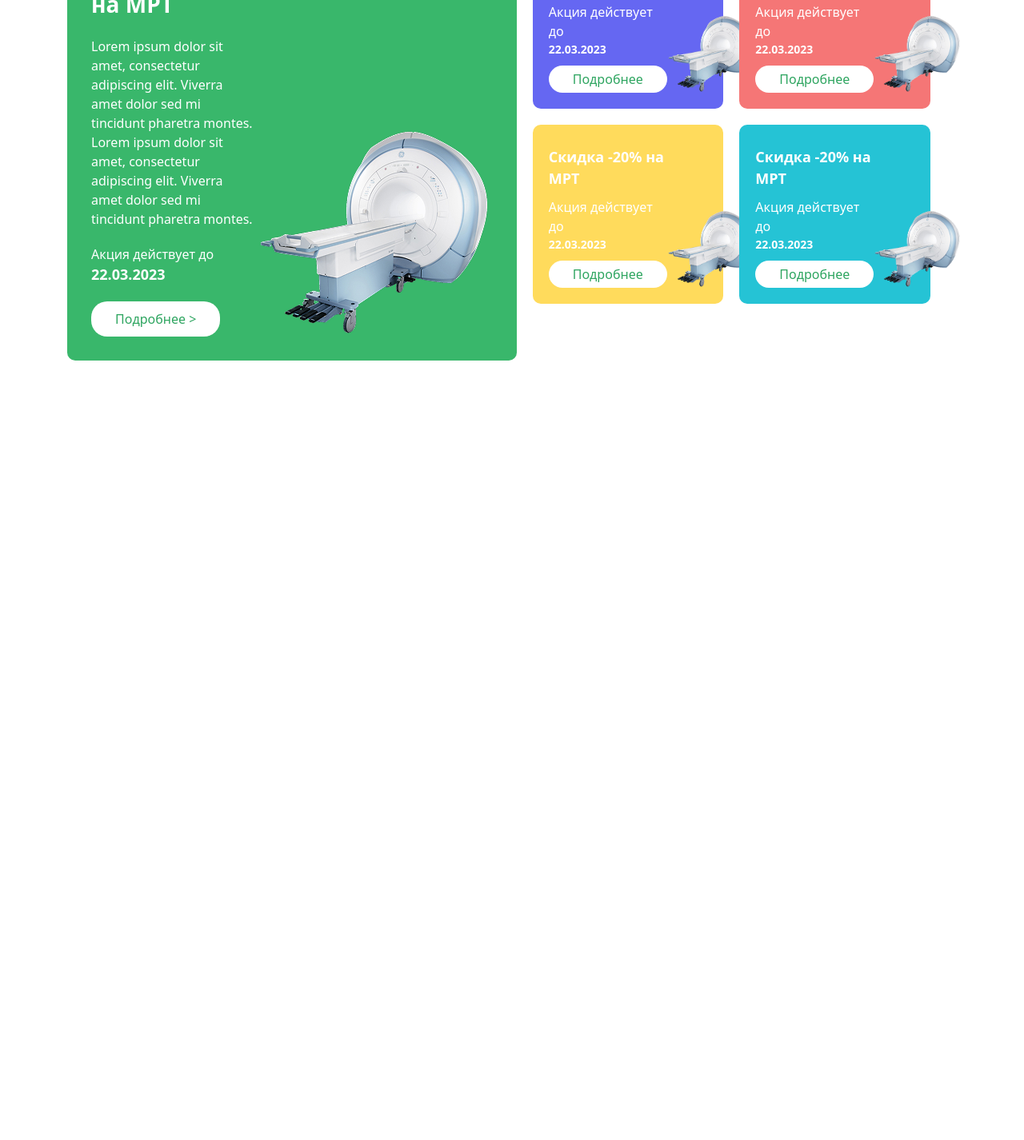
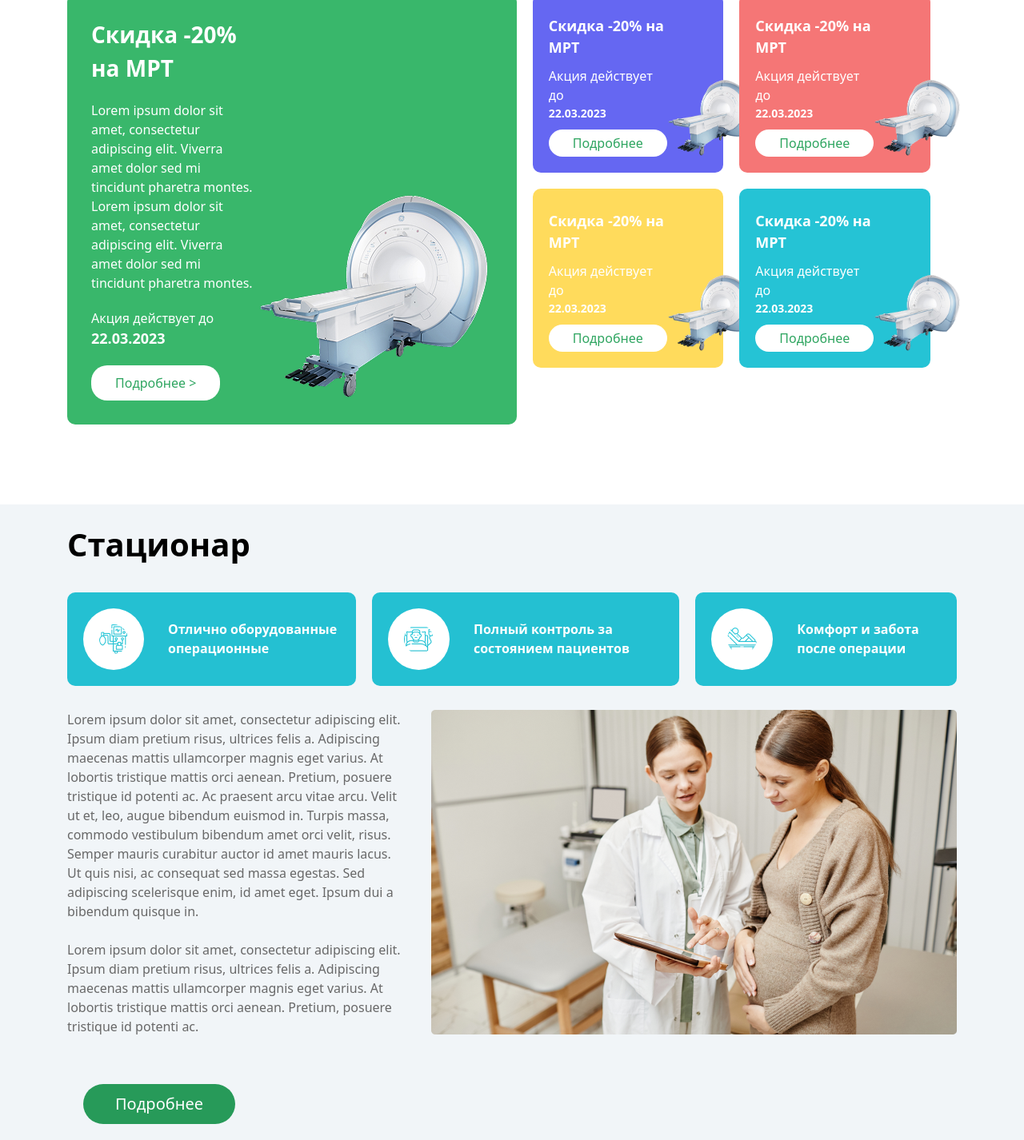
Before and after one commit to MuhammadEvazov/project4, a website: page src/index.html in a window 1280 px wide. Shown: the part 3553-4979 px from the top of the page at 80% size. Before the commit the page ends 4024 px from the top, so only its background shows below. Drawn offline with nearby package versions, Linux system fonts and the light colour scheme; files that its build step writes are made by us from their sources.

Commit message:
fifth section created successfully

```diff
--- a/src/index.html
+++ b/src/index.html
@@ -162,7 +162,7 @@
             </article>
         </section>
 
-        <section class="section4 p-[20px] lg:w-[90%] lg:m-auto lg:max-w-[1300px] flex flex-col items-start gap-[30px]">
+        <section class="section4 p-[20px] lg:w-[90%] lg:m-auto lg:max-w-[1300px] flex flex-col items-start gap-[30px] lg:py-[100px]">
             <h1 class="text-[40px] font-[700]">Наши акции</h1>
             <article class="flex flex-col items-start gap-[20px] lg:flex-row">
                 <aside
@@ -188,7 +188,8 @@
                             <p class="flex flex-col">Акция действует до
                                 <span class="font-[800] text-[14px]">22.03.2023</span>
                             </p>
-                            <button class="py-[5px] px-[30px] bg-[white] text-[#2EA560] rounded-[20px]">Подробнее  </button>
+                            <button class="py-[5px] px-[30px] bg-[white] text-[#2EA560] rounded-[20px]">Подробнее
+                            </button>
                         </div>
                         <img class="w-[150px] lg:w-[110px]" src="./Images/image 4 (2).png" alt="">
                     </div>
@@ -199,7 +200,8 @@
                             <p class="flex flex-col">Акция действует до
                                 <span class="font-[800] text-[14px]">22.03.2023</span>
                             </p>
-                            <button class="py-[5px] px-[30px] bg-[white] text-[#2EA560] rounded-[20px]">Подробнее  </button>
+                            <button class="py-[5px] px-[30px] bg-[white] text-[#2EA560] rounded-[20px]">Подробнее
+                            </button>
                         </div>
                         <img class="w-[150px] lg:w-[110px]" src="./Images/image 4 (2).png" alt="">
                     </div>
@@ -210,7 +212,8 @@
                             <p class="flex flex-col">Акция действует до
                                 <span class="font-[800] text-[14px]">22.03.2023</span>
                             </p>
-                            <button class="py-[5px] px-[30px] bg-[white] text-[#2EA560] rounded-[20px]">Подробнее  </button>
+                            <button class="py-[5px] px-[30px] bg-[white] text-[#2EA560] rounded-[20px]">Подробнее
+                            </button>
                         </div>
                         <img class="w-[150px] lg:w-[110px]" src="./Images/image 4 (2).png" alt="">
                     </div>
@@ -221,10 +224,59 @@
                             <p class="flex flex-col">Акция действует до
                                 <span class="font-[800] text-[14px]">22.03.2023</span>
                             </p>
-                            <button class="py-[5px] px-[30px] bg-[white] text-[#2EA560] rounded-[20px]">Подробнее  </button>
+                            <button class="py-[5px] px-[30px] bg-[white] text-[#2EA560] rounded-[20px]">Подробнее
+                            </button>
                         </div>
                         <img class="w-[150px] lg:w-[110px]" src="./Images/image 4 (2).png" alt="">
                     </div>
+                </aside>
+            </article>
+        </section>
+
+
+        <section class="section5 bg-[#F1F5F8] lg:py-[100px]c">
+            <article class="p-[20px] lg:w-[90%] lg:m-auto lg:max-w-[1300px] flex items-start flex-col gap-[30px]">
+                <h1 class="text-[40px] font-[700]">Стационар</h1>
+                <aside class="flex flex-col lg:flex-row items-center gap-[20px]">
+                    <div
+                        class="p-[20px] bg-[#24C0D2] flex items-center justify-between gap-[30px] rounded-[10px] text-white">
+                        <img class="p-[20px] rounded-[50%] bg-[white]" src="./Images/Group (27).png" alt="">
+                        <h3 class="font-[600]">Отлично оборудованные операционные</h3>
+                    </div>
+                    <div
+                        class="p-[20px] bg-[#24C0D2] flex items-center justify-between gap-[30px] rounded-[10px] text-white">
+                        <img class="p-[20px] rounded-[50%] bg-[white]" src="./Images/hospitalisation 1.png" alt="">
+                        <h3 class="font-[600]">Полный контроль за состоянием пациентов</h3>
+                    </div>
+                    <div
+                        class="p-[20px] bg-[#24C0D2] flex items-center justify-between gap-[30px] rounded-[10px] text-white">
+                        <img class="p-[20px] rounded-[50%] bg-[white]" src="./Images/convenient 1.png" alt="">
+                        <h3 class="font-[600]">Комфорт и забота после операции</h3>
+                    </div>
+                </aside>
+                <aside class="flex flex-col items-start gap-[30px] lg:flex-row">
+                    <aside class="flex flex-col gap-[30px] items-start lg:gap-[60px]">
+                        <p class="text-[#686868]">Lorem ipsum dolor sit amet, consectetur adipiscing elit. Ipsum diam
+                            pretium risus, ultrices felis
+                            a. Adipiscing maecenas mattis ullamcorper magnis eget varius. At lobortis tristique mattis
+                            orci
+                            aenean. Pretium, posuere tristique id potenti ac. Ac praesent arcu vitae arcu. Velit ut et,
+                            leo,
+                            augue bibendum euismod in. Turpis massa, commodo vestibulum bibendum amet orci velit, risus.
+                            Semper mauris curabitur auctor id amet mauris lacus. Ut quis nisi, ac consequat sed massa
+                            egestas. Sed adipiscing scelerisque enim, id amet eget. Ipsum dui a bibendum quisque in.
+                            <br> <br>
+                            Lorem ipsum dolor sit amet, consectetur adipiscing elit. Ipsum diam pretium risus, ultrices
+                            felis a. Adipiscing maecenas mattis ullamcorper magnis eget varius. At lobortis tristique
+                            mattis
+                            orci aenean. Pretium, posuere tristique id potenti ac.
+                        </p>
+                        <button
+                            class="hidden lg:block py-[10px] px-[60px] mx-[20px] text-[white]  bg-[#279A59] rounded-[30px] lg:text-[20px] lg:px-[40px]">Подробнее</button>
+                    </aside>
+                    <img src="./Images/Mask group (6).png" alt="">
+                    <button
+                        class="lg:hidden py-[10px] px-[60px] mx-[20px] text-[white]  bg-[#279A59] rounded-[30px] lg:text-[20px] lg:px-[40px]">Подробнее</button>
                 </aside>
             </article>
         </section>
```
Also changed, not shown: src/Images/Group (27).png (added), src/Images/convenient 1.png (added), src/Images/hospitalisation 1.png (added).
